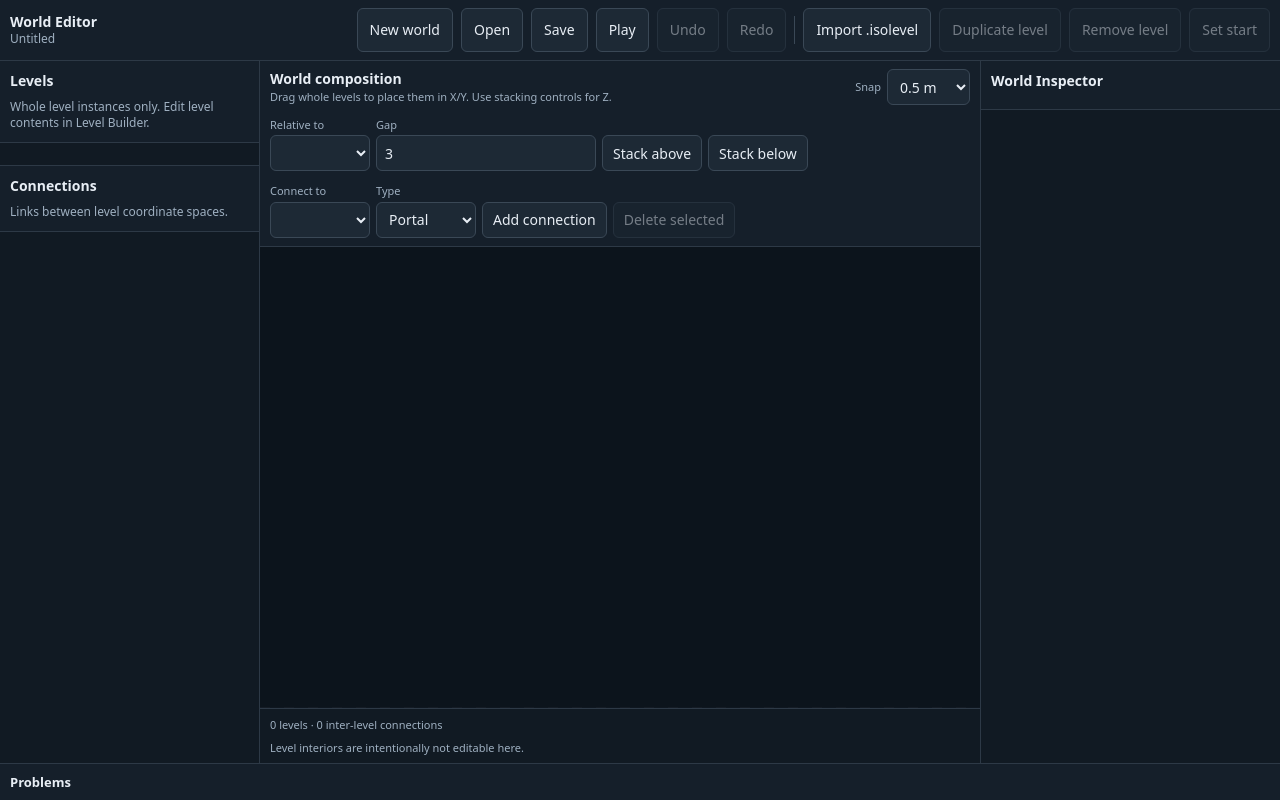
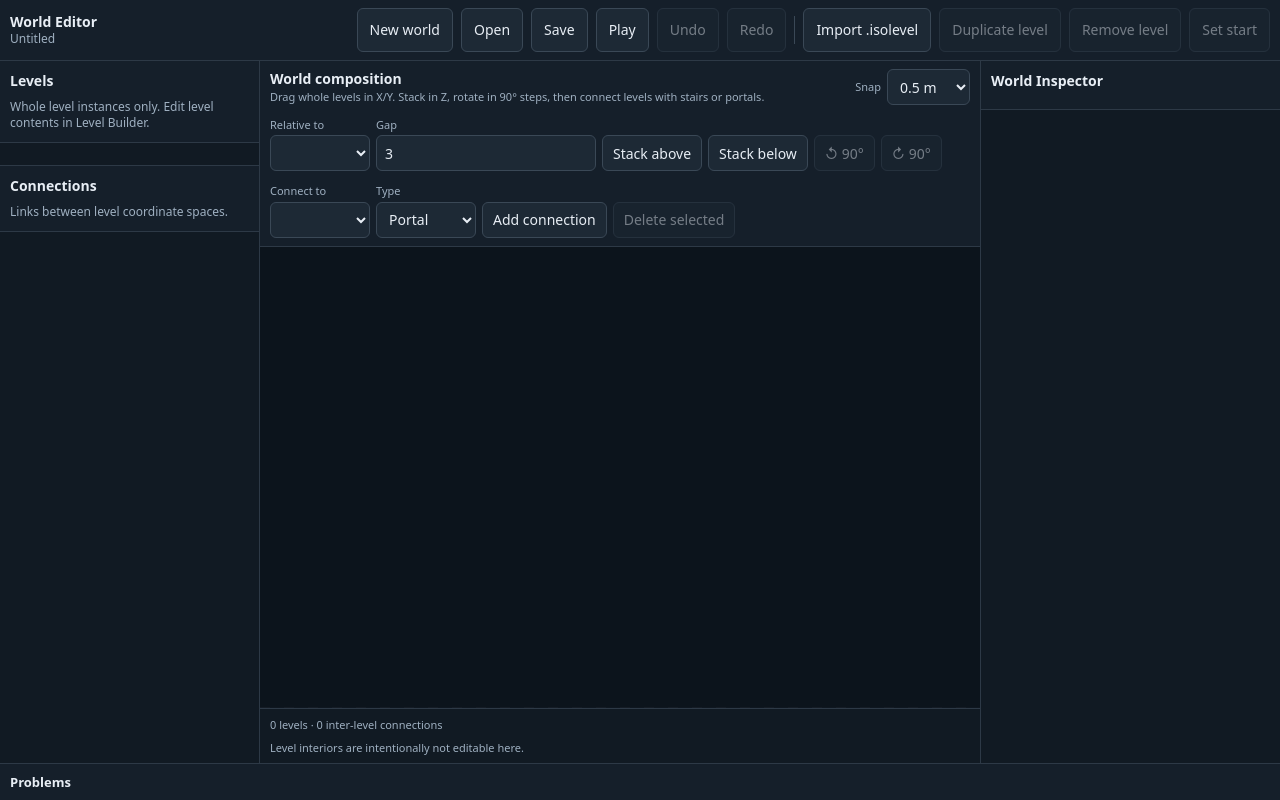
Before and after one commit to kitty-crow/isoweb, a website: page web/world-editor.html in a window 1280 px wide. Drawn offline with Linux system fonts and the light colour scheme.

Commit message:
Expose whole-level rotation in World Editor

```diff
--- a/web/world-editor.html
+++ b/web/world-editor.html
@@ -50,7 +50,7 @@
         <div class="editor-stage-toolbar world-composition-toolbar">
           <div>
             <strong>World composition</strong>
-            <span>Drag whole levels to place them in X/Y. Use stacking controls for Z.</span>
+            <span>Drag whole levels in X/Y. Stack in Z, rotate in 90° steps, then connect levels with stairs or portals.</span>
           </div>
 
           <label>
@@ -74,6 +74,8 @@
             </label>
             <button id="world-stack-above" type="button">Stack above</button>
             <button id="world-stack-below" type="button">Stack below</button>
+            <button id="world-rotate-left" type="button" disabled aria-label="Rotate selected level 90 degrees left">↺ 90°</button>
+            <button id="world-rotate-right" type="button" disabled aria-label="Rotate selected level 90 degrees right">↻ 90°</button>
           </div>
 
           <div class="world-toolbar-group" aria-label="Create inter-level connection">
```
